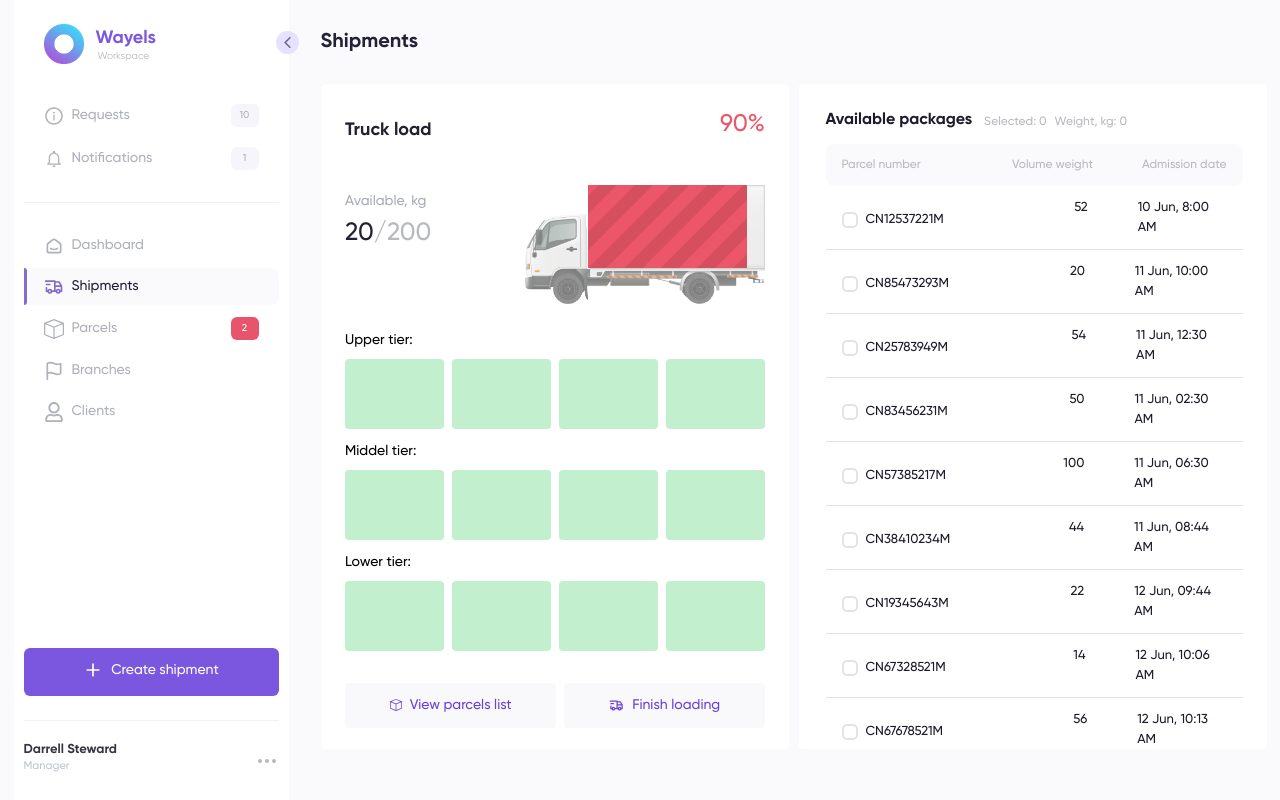
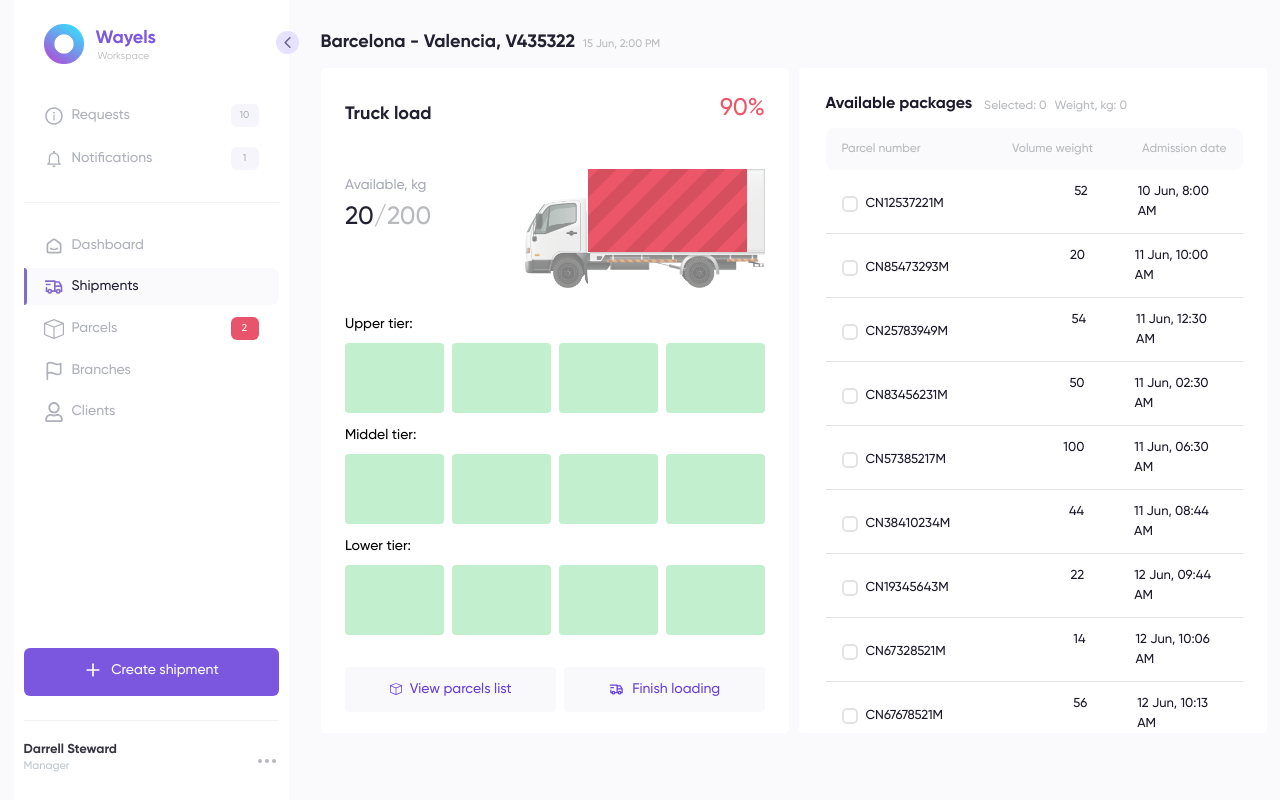
Before and after one commit to IVENTEYE/wayels, a Next.js app: page /shipments in a window 1280 px wide. Both pictures are taken after a click on the element 541 px from the left and 206 px from the top of the page. Built offline with nearby package versions, Linux system fonts and the light colour scheme.

Commit message:
some fixes

```diff
--- a/src/app/components/Checkbox/index.css
+++ b/src/app/components/Checkbox/index.css
@@ -1,6 +1,7 @@
 .checkbox input {
     position: absolute;
-    top: 0;
+    top: 50%;
+    transform: translateY(-50%);
     left: 0;
     z-index: 2;
   }
--- a/src/app/components/Header.tsx
+++ b/src/app/components/Header.tsx
@@ -92,6 +92,7 @@ const Header = () => {
               )}>
               <Link
                 href="/shipments"
+                onClick={() => setMenuVisible(false)}
                 className="px-5 text-inherit font-medium flex w-full items-center">
                 <TbTruckDelivery
                   className={clsx(
--- a/src/app/components/Packages.tsx
+++ b/src/app/components/Packages.tsx
@@ -32,7 +32,7 @@ const Packages: React.FC<{children: React.ReactNode}> = ({children}) => {
   }, [packagesWeight])
 
   return (
-    <div className='bg-white h-full w-full rounded-[4px] pt-3 pl-[15px] pr-[12px] mobile-md:pt-6 pb-1 mobile-md:pl-[27px] mobile-md:pr-[24px] inline-block overflow-hidden'>
+    <div className='packages bg-white h-full w-full rounded-[4px] pt-3 pl-[15px] pr-[12px] mobile-md:pt-6 pb-1 mobile-md:pl-[27px] mobile-md:pr-[24px] inline-block overflow-hidden'>
       <div className="flex items-end mb-3">
         <h3 className="text-[#1D1A2B] font-bold text-base mr-3">Available packages</h3>
         <p className="text-gray font-medium text-[12px] leading-5 mr-2">
--- a/src/app/components/ShipmentCard.tsx
+++ b/src/app/components/ShipmentCard.tsx
@@ -129,8 +129,6 @@ const ShipmentCard: React.FC<IShipment> = ({
       const elementClientX = e.target.closest('.shipment').getBoundingClientRect().left;
       const elementClientY = e.target.closest('.shipment').getBoundingClientRect().top;
 
-      console.log(elementClientX, elementClientY);
-
       dispatch(setTruckId(id));
 
       let startPointX = expanded ? 127 : 301;
@@ -258,7 +256,7 @@ const ShipmentCard: React.FC<IShipment> = ({
           </div>
           <div
             className={clsx(
-              'font-medium text-2xl',
+              'font-medium text-2xl self-baseline',
               capacity < 50
                 ? 'text-normal'
                 : capacity >= 50 && capacity < 90
--- a/src/app/components/Sidebar.tsx
+++ b/src/app/components/Sidebar.tsx
@@ -55,7 +55,7 @@ const Sidebar: React.FC = () => {
   }, [expanded]);
 
   return (
-    <aside className="px-[10px] w-full py-6 bg-white h-[100dvh] flex flex-col sticky top-0 hidden tablet:block">
+    <aside className="px-[10px] w-full py-6 bg-white h-[100dvh] flex-col sticky top-0 hidden tablet:flex">
       <button
         onClick={() => dispatch(setExpand())}
         className="absolute top-[31px] right-[-10px] p-[3px] bg-[#E6E1FF] rounded-[50%]">
--- a/src/app/globals.css
+++ b/src/app/globals.css
@@ -63,6 +63,7 @@ body {
   display: grid;
   grid-template-columns: 1fr;
   margin: 0 13.5px;
+  overflow-x: hidden;
 }
 
 .wrapper.wrapper--sm {
@@ -136,13 +137,23 @@ body {
   transform: translateY(-50%) scale(0);
 }
 .menu__icon._active::before {
-  top: 50%;
+  top: 48%;
   transform: rotate(-45deg) translateY(-50%);
 }
 
 .menu__icon._active::after {
-  bottom: 50%;
+  bottom: 48%;
   transform: rotate(45deg) translateY(50%);
+}
+
+.packages-wrapper {
+  container-type: inline-size;
+}
+
+@container (width < 447px) {
+  .packages {
+    padding: 15px 15px 30px 15px !important;
+  }
 }
 
 @media (min-width: 840px) {
--- a/src/app/shipments/page.tsx
+++ b/src/app/shipments/page.tsx
@@ -9,29 +9,30 @@ import Packages from '../components/Packages';
 import { useDispatch } from 'react-redux';
 import { onCheck, setRenderItems } from '../redux/slices/shipmentsSlice';
 import { IShipment } from '../types';
-import { useTransition, animated, } from '@react-spring/web';
+import { useTransition, animated } from '@react-spring/web';
 import SearchField from '../components/SearchField';
 import Select from '../components/SelectMenu';
 import SelectMenu from '../components/SelectMenu';
+import clsx from 'clsx';
 
 const Shipments = () => {
   const shipments = useTypedSelector((state: TypeRootState) => state.shipments.items);
-  const renderItems = useTypedSelector((state: TypeRootState) => state.shipments.renderItems);
+  const renderItems: IShipment[] = useTypedSelector((state: TypeRootState) => state.shipments.renderItems);
   const sortBy = useTypedSelector((state: TypeRootState) => state.shipments.sortBy);
   const packages = useTypedSelector((state: TypeRootState) => state.shipments.packages.items);
   const [packagesVisible, setPackagesVisible] = useState(false);
   const dispatch = useDispatch();
 
-
   const { activeTruckId } = useTypedSelector((state: TypeRootState) => state.shipments);
 
   useEffect(() => {
     dispatch(setRenderItems(shipments));
-
   }, []);
 
   useEffect(() => {
-    const handleElement: IShipment[] = renderItems.filter((item: IShipment) => item.id === activeTruckId);
+    const handleElement: IShipment[] = renderItems.filter(
+      (item: IShipment) => item.id === activeTruckId,
+    );
 
     if (handleElement.length > 0) {
       dispatch(setRenderItems(handleElement));
@@ -40,7 +41,6 @@ const Shipments = () => {
     if (activeTruckId === '') {
       setPackagesVisible(false);
     }
-
   }, [activeTruckId]);
 
   const onUpdate = (name: string, state: boolean) => {
@@ -56,7 +56,7 @@ const Shipments = () => {
       if (activeTruckId !== '') {
         setPackagesVisible(true);
       }
-    }
+    },
   });
 
   const packagesTransition = useTransition(packagesVisible, {
@@ -66,9 +66,20 @@ const Shipments = () => {
   });
 
   return (
-    <div className='mb-4 mt-[65px] tablet:mt-0'>
-      <div className='flex items-center max-w-7xl'>
-        <h1 className="font-bold flex-auto text-xl text-[#232137] my-7">Shipments</h1>
+    <div className="mb-4 mt-[65px] tablet:mt-0">
+      <div className="flex items-center max-w-7xl">
+        <div className={clsx("font-bold flex-auto text-xl text-[#232137] my-7", activeTruckId !== '' ? "mb-3" : "")}>
+          {renderItems.length > 1 ? (
+            <h1>Shipments</h1>
+          ) : (
+            <>
+              <h1 className="text-[#222131] font-bold text-lg mr-2 inline">
+                {renderItems[0]?.path}, {renderItems[0]?.id}
+              </h1>
+              <p className="text-gray font-medium text-[11px] leading-[20.3px] mr-3 inline">{renderItems[0]?.date}</p>
+            </>
+          )}
+        </div>
       </div>
       <div className="shipments relative flex flex-col mobile-md:grid mobile-md:grid-cols-cards gap-[10px]">
         {shipmentTransitions((style, shipment: IShipment) => (
@@ -87,9 +98,10 @@ const Shipments = () => {
             />
           </animated.div>
         ))}
-        {packagesTransition((style, item) => (
-          item &&
-          <animated.div className="h-[665px]" style={style}>
+        {packagesTransition(
+          (style, item) =>
+            item && (
+              <animated.div className="h-[665px] packages-wrapper" style={style}>
                 <Packages>
                   {packages.map((item) => {
                     return (
@@ -104,7 +116,8 @@ const Shipments = () => {
                   })}
                 </Packages>
               </animated.div>
-        ))}
+            ),
+        )}
       </div>
     </div>
   );
```
Lines whose indentation alone changed are shown as unchanged.
